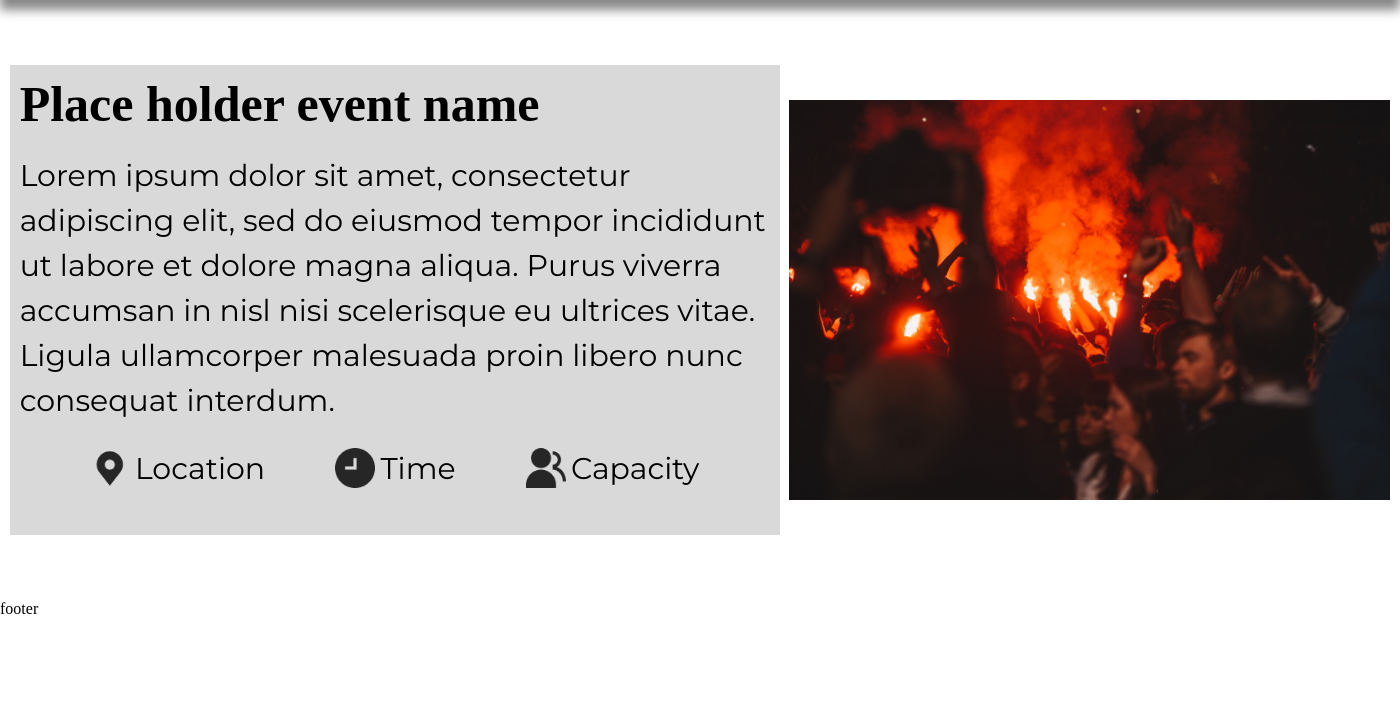
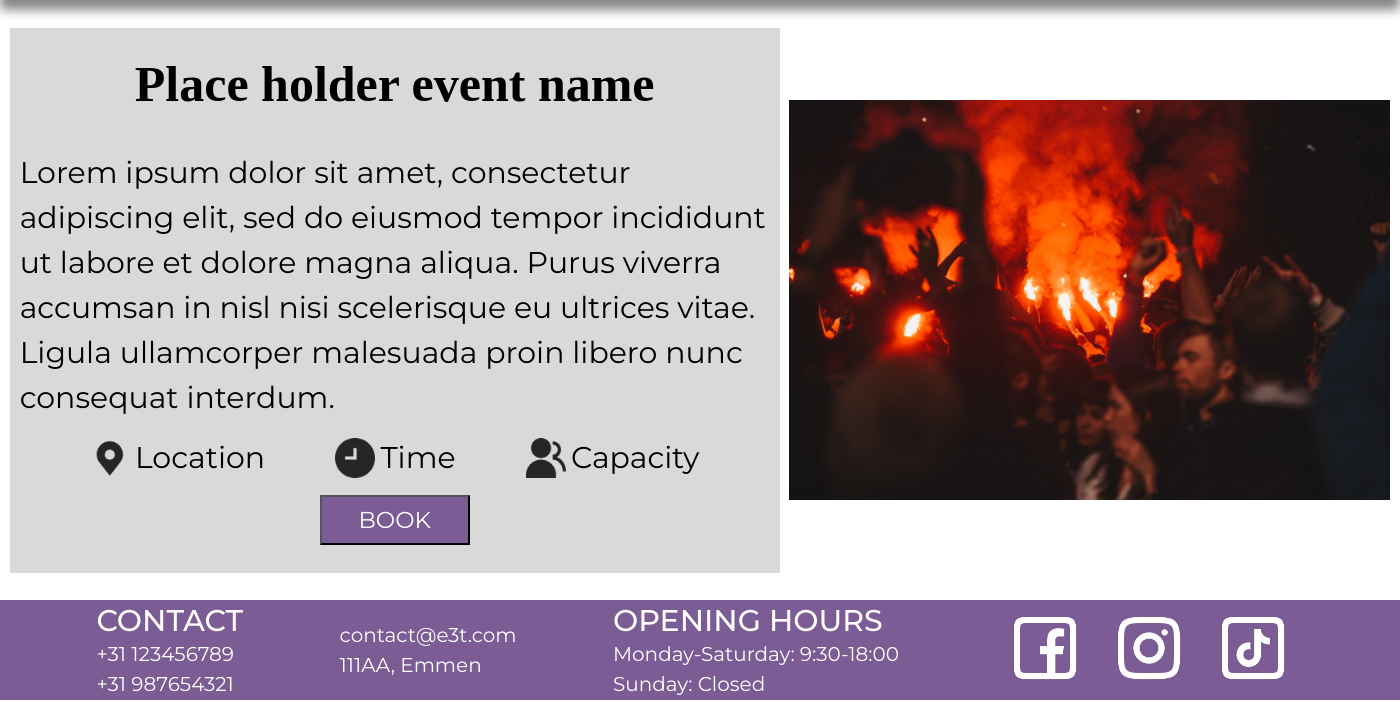
Before and after one commit to iarinamd/GroupD-period2, a PHP site: page /indexEv1.php in a window 1400 px wide. Shown: the part 100-802 px from the top of the page. Run offline with PHP 8.4, Linux system fonts and the light colour scheme.

Commit message:
Done my part for the frontend, there are stil placeholder, but it will be fixed with backend

```diff
--- a/indexEv1.php
+++ b/indexEv1.php
@@ -37,12 +37,30 @@
                         <a href="#" class="anchor">Capacity</a>
                     </div>
                 </div>
+                <button onclick="location.href='#'" id="button">BOOK</button>
             </div>
             <img src="img/placeHolder.jpg" alt="PlaceHolder" id = "eventPicture">
         </div>
-
         <footer>
-            footer
+            <div>
+                <h2>CONTACT</h2>
+                <p>+31 123456789</p>
+                <p>+31 987654321</p>
+            </div>
+            <div>
+                <p>contact@e3t.com</p>
+                <p>111AA, Emmen</p>
+            </div>
+            <div>
+                <h2>OPENING HOURS</h2>
+                <p>Monday-Saturday: 9:30-18:00</p>
+                <p>Sunday: Closed</p>
+            </div>
+            <div>
+                <img src="img/facebookLogo.png" alt="Facebook logo" class="footerLogos">
+                <img src="img/instagramLogo.png" alt="Instagram logo" class="footerLogos">
+                <img src="img/tiktokLogo.png" alt="tiktok logo" class="footerLogos">
+            </div>
         </footer>
     </div>
 </body>
--- a/styleEv1.css
+++ b/styleEv1.css
@@ -1,4 +1,4 @@
-@import url('https://fonts.googleapis.com/css2?family=Montserrat:wght@400;700&display=swap');
+@import url('https://fonts.googleapis.com/css2?family=Montserrat:wght@400;500;600;700&display=swap');
 
 *{
     margin: 0px;
@@ -9,7 +9,6 @@
 }
 header{
     grid-column: 1/13;
-    background-color: white;
     display: flex;
     align-items: center;
     justify-content: space-between;
@@ -46,14 +45,20 @@
     width: auto;
 }
 #eventInf{
-    height: 450px;
+    height: 525px;
     width: 750px;
     background-color: RGBA(217, 217, 217, 1);
     padding: 10px;
+    display: flex;
+    flex-direction: column;
+    align-items: center;
+    justify-content: space-evenly;
 }
 .shapes{
     height: auto;
     width: 40px;
+    display: flex;
+    justify-content: space-between;
 }
 h1{
     font-size: 50px;
@@ -77,10 +82,42 @@
     display: flex;
     justify-content: space-evenly;
     align-items: center;
+    width: 100%;
 }
 .shapesTextBox{
     display: flex;
-    margin-top: 25px;
     align-items: center;
     justify-content: center;
 }
+#button{
+    height: 50px;
+    width: 150px;
+    background-color: RGBA(123, 92, 148, 1);
+    font-family: 'Montserrat', sans-serif;
+    color: white;
+    font-size: 23px;
+}
+footer{
+    background-color: RGBA(123, 92, 148, 1);
+    grid-column: 1/13;
+    height: 100px;
+    display: flex;
+    justify-content: space-evenly;
+    align-items: center;
+}
+.footerLogos{
+    height: 100px;
+    width: 100px;
+}
+footer>div>h2{
+    color: white;
+    font-family: 'Montserrat', sans-serif;
+    font-weight: 500;
+    font-size: 30px;
+}
+footer>div>p{
+    font-family: 'Montserrat', sans-serif;
+    font-weight: 400;
+    color: white;
+    font-size: 20px;
+}
```
Also changed, not shown: img/facebookLogo.png (added), img/instagramLogo.png (added), img/tiktokLogo.png (added).
